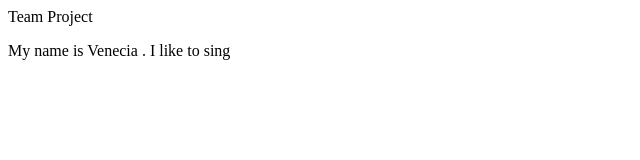
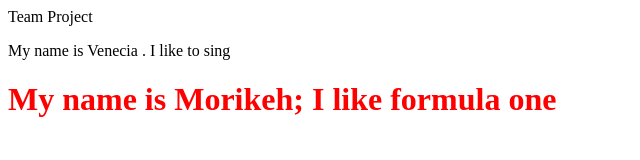
Before and after one commit to KakushaVenecia/TeamExercise, a plain HTML site: page index.html in a window 1280 px wide. Shown: the whole page, without its empty margins (0-640 px from the left). Drawn offline with Linux system fonts and the light colour scheme.

Commit message:
added here

```diff
--- a/index.html
+++ b/index.html
@@ -10,6 +10,6 @@
 
    <!--  Write your name  and your hobby  -->
   <p>My name is Venecia . I like to sing </p>
-
+<h1 style="color: red;">My name is Morikeh; I like formula one</h1>
 </body>
 </html>
```
Also changed, not shown: 1 other file.
